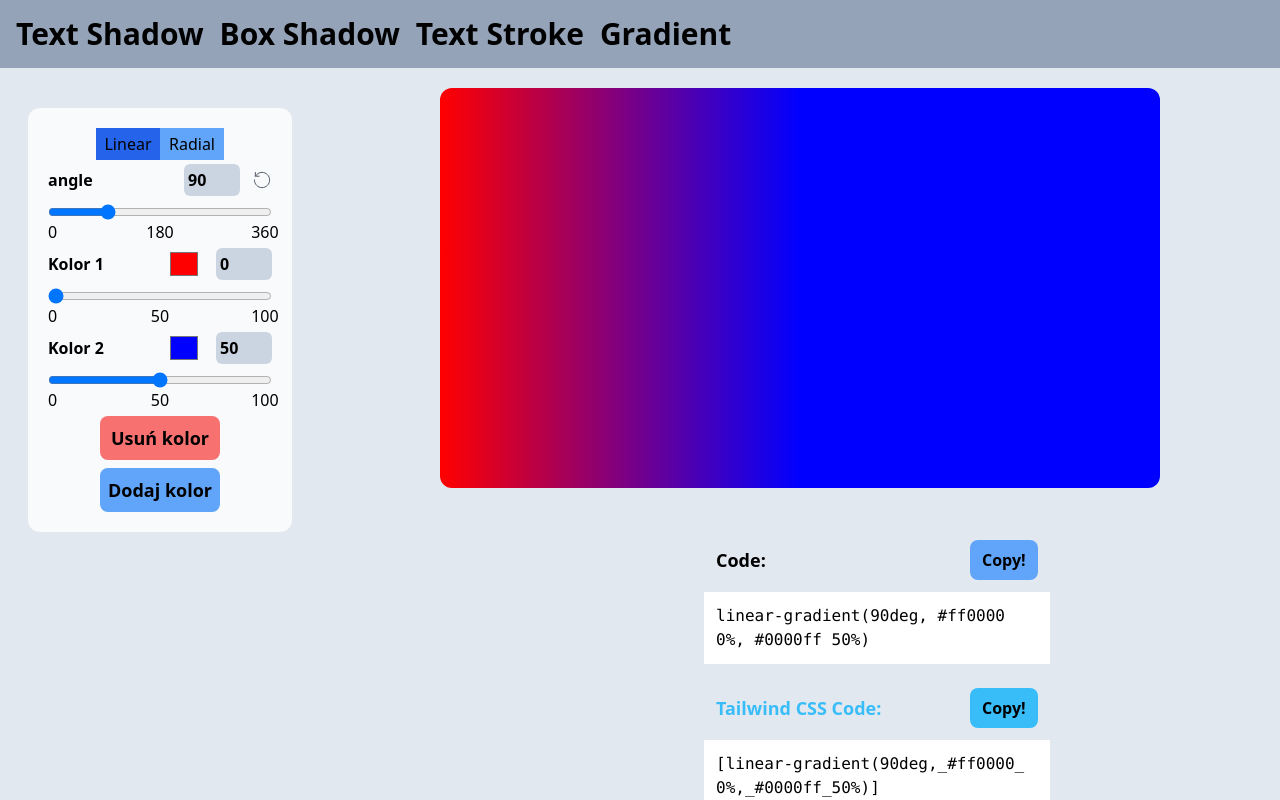
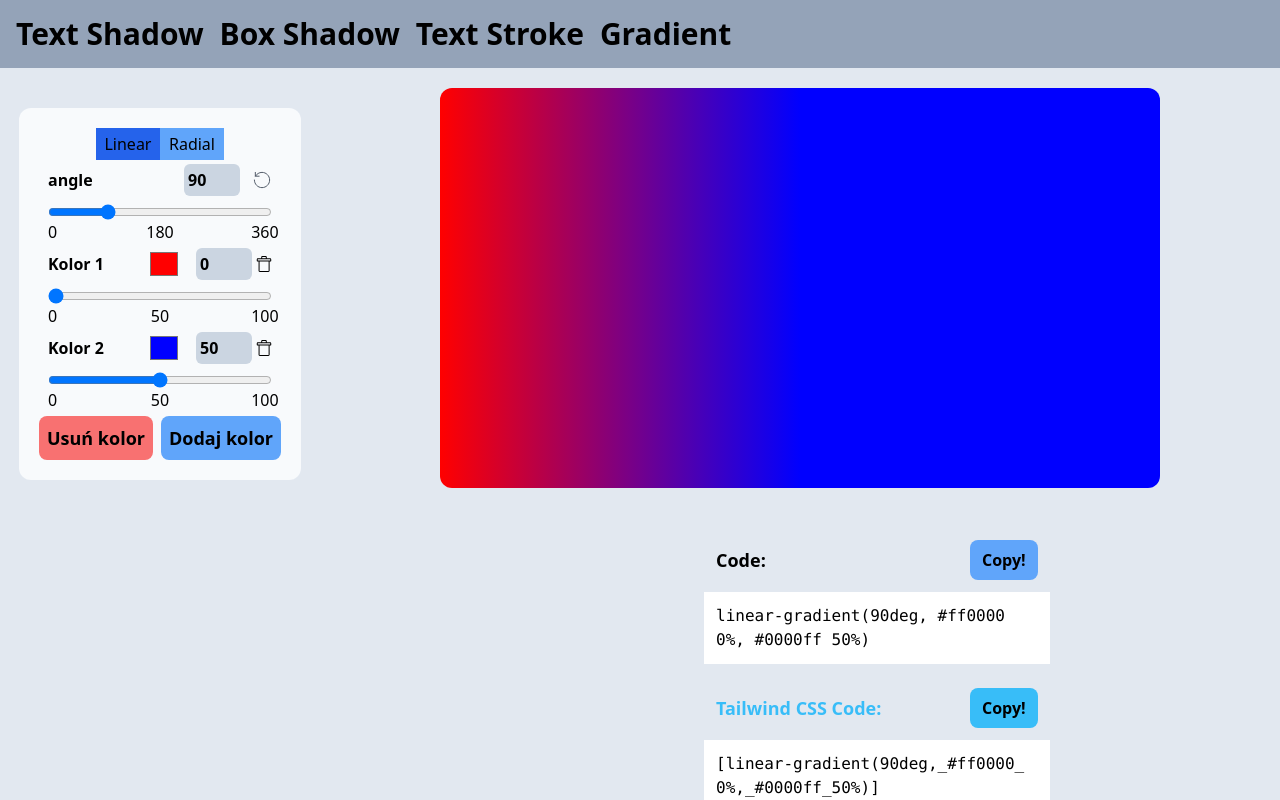
Before and after one commit to nacz0/cssGenerator, a React (Vite) app: page /gradient in a window 1280 px wide. Built offline with nearby package versions, Linux system fonts and the light colour scheme.

Commit message:
gradient - deleting singular color

```diff
--- a/src/components/Gradient.tsx
+++ b/src/components/Gradient.tsx
@@ -1,4 +1,5 @@
 import { useState } from "react";
+import BinIcon from "../svgIcons/bin";
 import { ColorPicker } from "./ColorPicker";
 import { Generator } from "./Generator";
 import { Slider } from "./Slider";
@@ -58,10 +59,18 @@ export function Gradient() {
               newPercentages[i] = value;
               setPercentages(newPercentages);
             }}
+            removeFn={() => {
+              const newColors = [...colors];
+              newColors.splice(i, 1);
+              setColors(newColors);
+              const newPercentages = [...percentages];
+              newPercentages.splice(i, 1);
+              setPercentages(newPercentages);
+            }}
             index={i}
           />
         ))}
-        <div className="text-lg font-semibold flex flex-col gap-2">
+        <div className="text-lg font-semibold flex flex-row gap-2">
           <button
             disabled={colors.length <= 1}
             className="bg-red-400 hover:bg-red-500 rounded-lg p-2 font-semibold
@@ -118,9 +127,11 @@ function SingleColor(props: {
   percentage: number;
   setColors: (value: string) => void;
   setPercentages: (value: number) => void;
+  removeFn: () => void;
   index: number;
 }) {
-  const { index, setColors, color, percentage, setPercentages } = props;
+  const { index, setColors, color, percentage, setPercentages, removeFn } =
+    props;
   function SetValue(e: React.ChangeEvent<HTMLInputElement>) {
     setPercentages(e.target.valueAsNumber);
   }
@@ -140,6 +151,9 @@ function SingleColor(props: {
             id={index.toString()}
             type="number"
           />
+          <button onClick={removeFn} className="ml-1">
+            <BinIcon size={16} />
+          </button>
         </div>
         <div className="flex flex-col">
           <input
```
